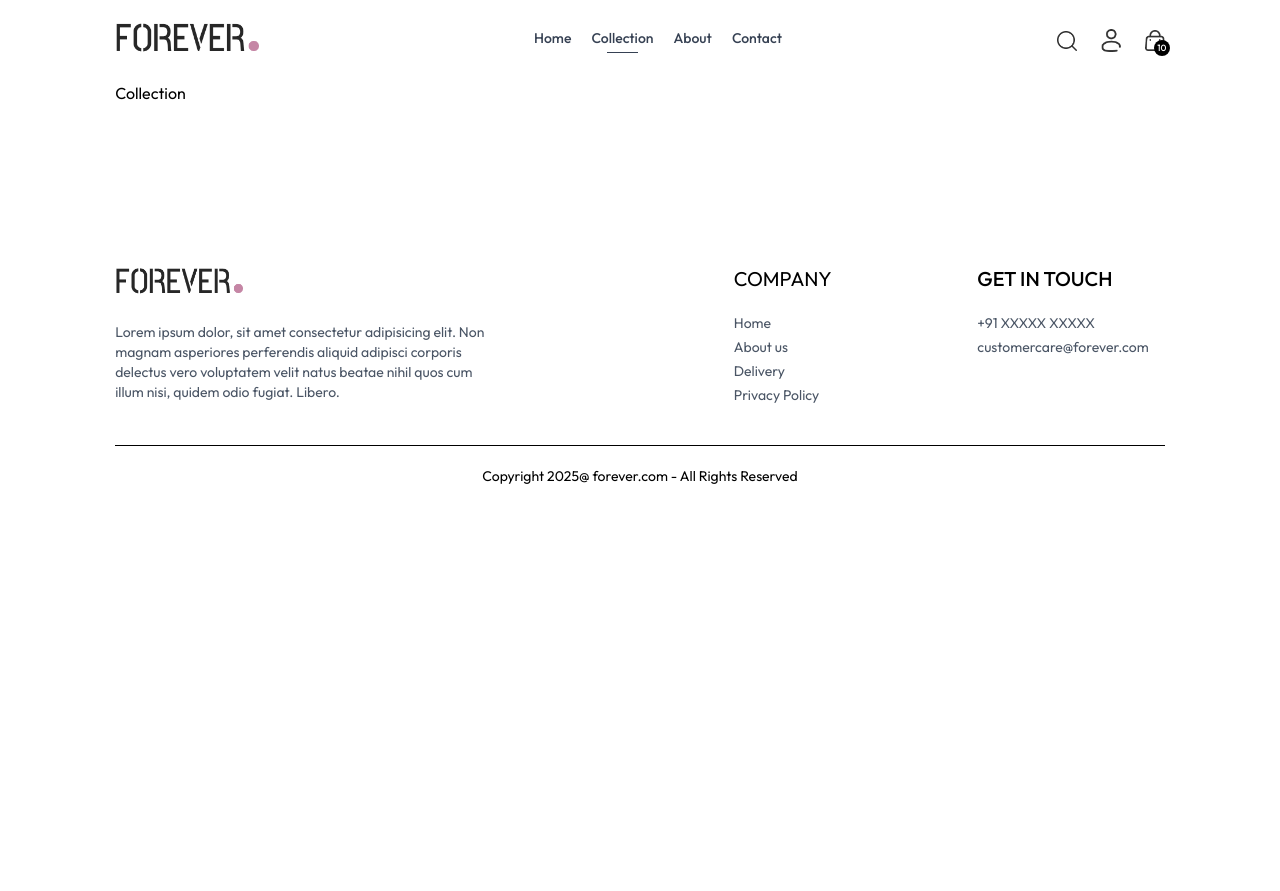
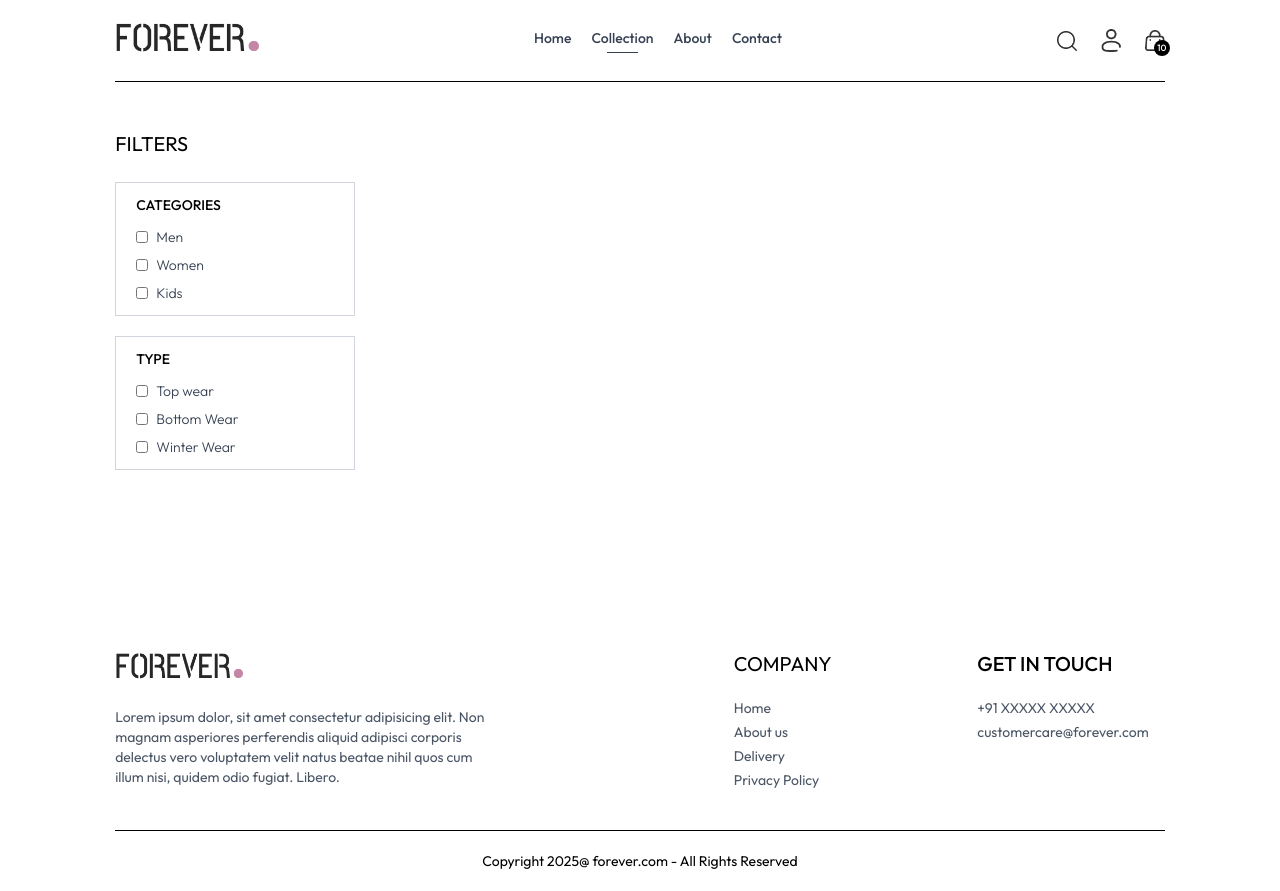
Before and after one commit to satyasootar/Fashion., a React (Vite) app in the folder frontend/: page /collection in a window 1280 px wide. Before the commit the page ends 800 px from the top, so only its background shows below. Built offline with nearby package versions, Linux system fonts and the light colour scheme.

Commit message:
add filter options to Collection page for better product categorization

```diff
--- a/frontend/src/context/ShopContext.jsx
+++ b/frontend/src/context/ShopContext.jsx
@@ -6,10 +6,10 @@
 const ShopContextProvider = ({ children }) => {
     const currency = '$';
     const delivery_fee = 10;
-
     const value = {
         products, delivery_fee, currency
     }
+
     return (
         <ShopContext.Provider value={value} >
             {children}
--- a/frontend/src/pages/Collection.jsx
+++ b/frontend/src/pages/Collection.jsx
@@ -1,8 +1,56 @@
-import React from 'react'
+import React, { useContext, useState } from 'react'
+import { ShopContext } from '../context/ShopContext'
+import { assets } from '../assets/assets';
+const Collection = () => {
+    const { products } = useContext(ShopContext);
+    const [showFilter, setShowFilter] = useState();
 
-const Collection = () => {
     return (
-        <div>Collection</div>
+        <div className='flex flex-col sm:flex-row gap-1 sm:gap-10 pt-10 border-t' >
+
+            {/* Filter options */}
+            <div className='min-w-60' >
+                <p onClick={() => setShowFilter(!showFilter)} className='my-2 text-xl flex items-center cursor-pointer gap-2'>FILTERS
+                    <img className={`h-3 sm:hidden ${showFilter ? "rotate-90" : ""}`} src={assets.dropdown_icon} alt="" />
+                </p>
+                {/* category flter */}
+                <div className={`border border-gray-300 pl-5 py-3 mt-6 ${showFilter ? "" : "hidden"} sm:block`} >
+                    <p className='mb-3 text-sm font-medium' >
+                        CATEGORIES
+                    </p>
+                    <div className='flex flex-col gap-2 text-sm font-light text-gray-700' >
+                        <p className='flex gap-2' >
+                            <input type="checkbox" className="w-3" value={"Men"} /> Men
+                        </p>
+                        <p className='flex gap-2' >
+                            <input type="checkbox" className="w-3" value={"Women"} /> Women
+                        </p>
+                        <p className='flex gap-2' >
+                            <input type="checkbox" className="w-3" value={"Kids"} /> Kids
+                        </p>
+                    </div>
+                </div>
+
+                {/* Subcategory Filter */}
+                <div className={`border border-gray-300 pl-5 py-3 my-5 ${showFilter ? "" : "hidden"} sm:block`} >
+                    <p className='mb-3 text-sm font-medium' >
+                        TYPE
+                    </p>
+                    <div className='flex flex-col gap-2 text-sm font-light text-gray-700' >
+                        <p className='flex gap-2' >
+                            <input type="checkbox" className="w-3" value={"Top Wear"} /> Top wear
+                        </p>
+                        <p className='flex gap-2' >
+                            <input type="checkbox" className="w-3" value={"Bottom Wear"} /> Bottom Wear
+                        </p>
+                        <p className='flex gap-2' >
+                            <input type="checkbox" className="w-3" value={"Winter Wear"} /> Winter Wear
+                        </p>
+                    </div>
+                </div>
+            </div>
+
+        </div>
     )
 }
 
```
